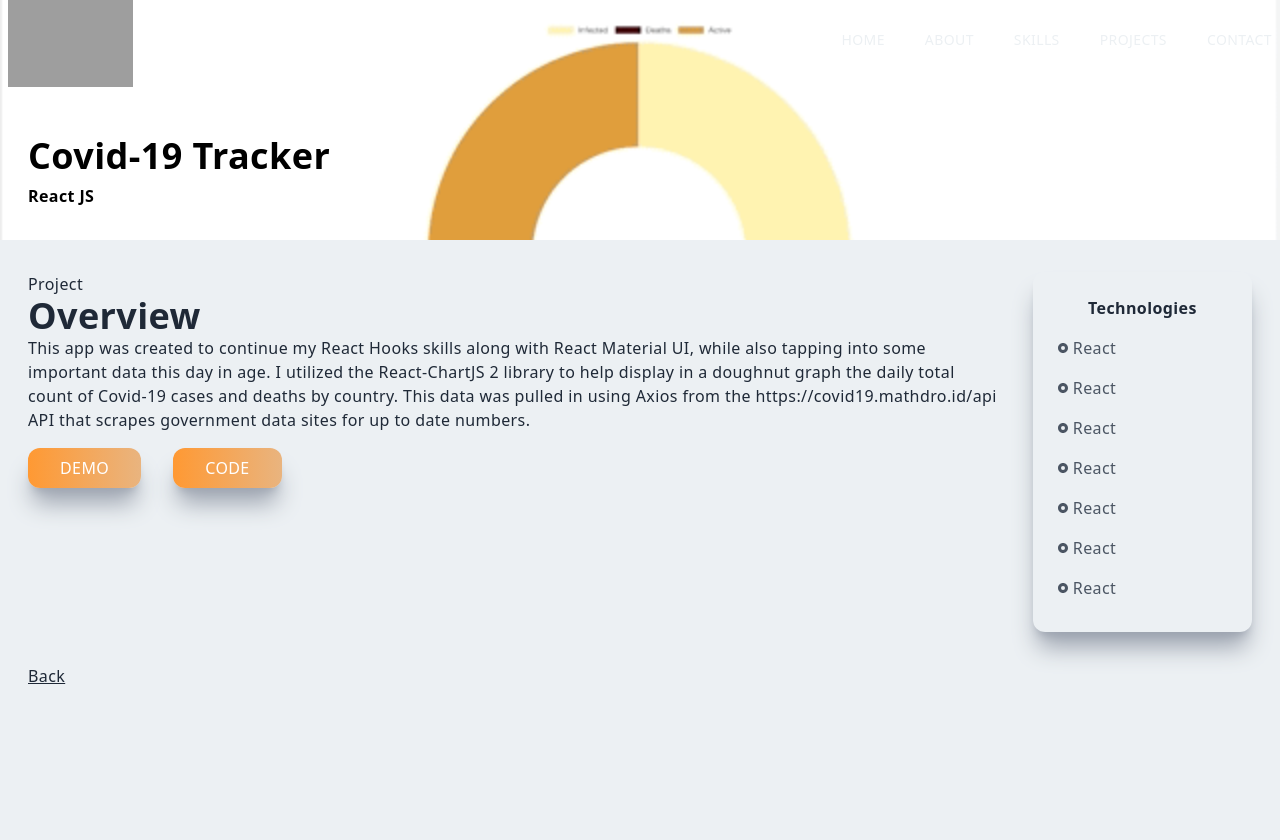
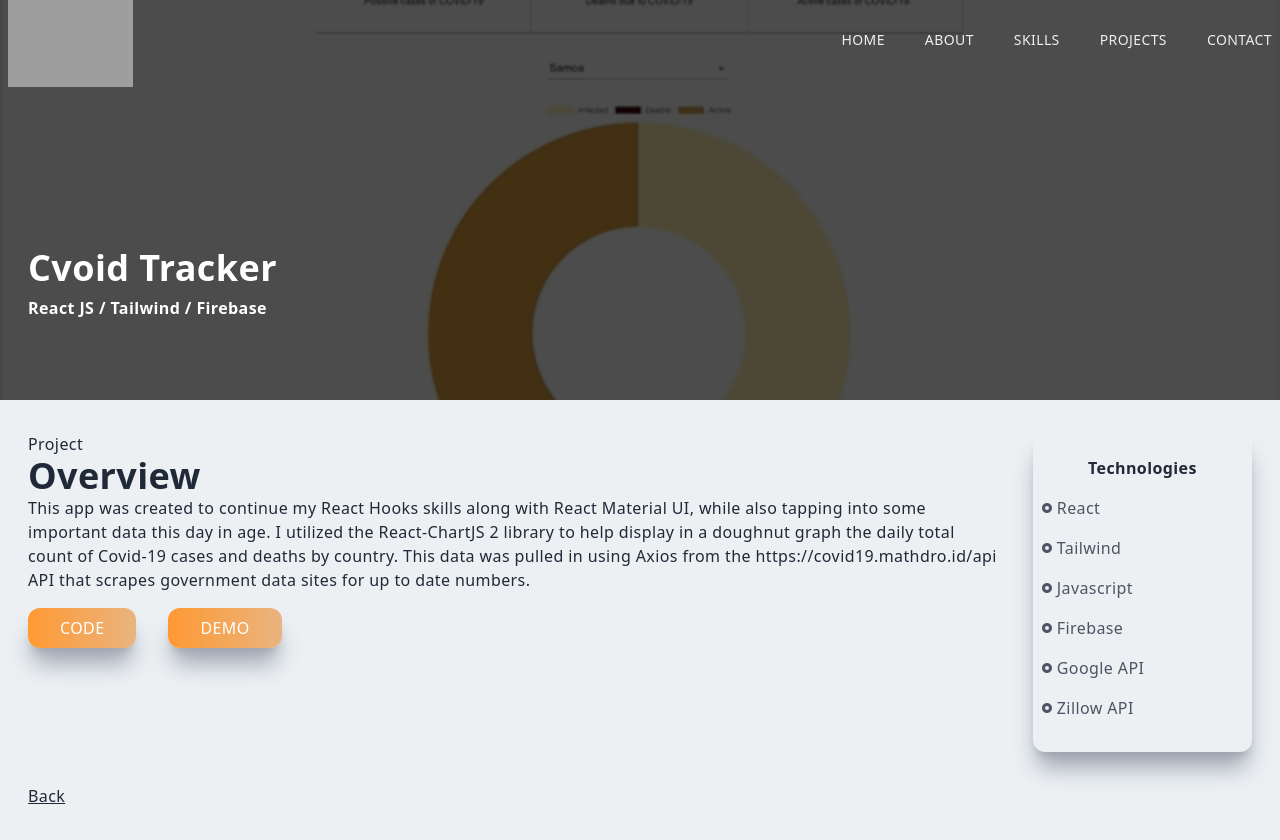
Before and after one commit to Pete-Sekesan/nextjs-portfolio-2023, a Next.js app: page /covid in a window 1280 px wide. Before the commit the page ends 800 px from the top, so only its background shows below. Built offline with nearby package versions, Linux system fonts and the light colour scheme; grey boxes are pictures that could not be loaded.

Commit message:
fixed styling on project page

```diff
--- a/pages/covid.jsx
+++ b/pages/covid.jsx
@@ -1,51 +1,80 @@
-import Image from 'next/image'
-import React from 'react'
-import covidImg from '../public/assets/covid-tracker.0062c8ea.gif'
-import { RiRadioButtonFill } from 'react-icons/ri'
-import Link from 'next/link'
+import Image from 'next/image';
+import React from 'react';
+import covidImg from '../public/assets/covid-tracker.0062c8ea.gif';
+import { RiRadioButtonFill } from 'react-icons/ri';
+import Link from 'next/link';
 
-
-function covid() {
+const covid = () => {
     return (
         <div className='w-full'>
-            <div className='w-screen h-[30vh] lg:-[40vh] relative'>
-                <div className='absolute top-0 left-0 w-full h-[30vh] lg:[40vh] bg-black/80 z-10'>
-                    <Image className='absolute z-1' layout='fill' objectFit='cover' src={covidImg} alt='/' />
-                    <div className='absolute top-[70%] max-w-[1240px] w-full left-[50%] right-[50%] translate-x-[-50%] translate-y-[-50%] text-black z-10 p-2'>
-                        <h2 className='py-2'> Covid-19 Tracker</h2>
-                        <h3> React JS</h3>
-                    </div>
+            <div className='w-screen h-[50vh] relative'>
+                <div className='absolute top-0 left-0 w-full h-[50vh] bg-black/70 z-10' />
+                <Image
+                    className='absolute z-1'
+                    layout='fill'
+                    objectFit='cover'
+                    src={covidImg}
+                    alt='/'
+                />
+                <div className='absolute top-[70%] max-w-[1240px] w-full left-[50%] right-[50%] translate-x-[-50%] translate-y-[-50%] text-white z-10 p-2'>
+                    <h2 className='py-2'>Cvoid Tracker</h2>
+                    <h3>React JS / Tailwind / Firebase</h3>
                 </div>
             </div>
-            <div className='max-w-[1240px] mx-auto p-2 grid md:grid-cols-5 gap-8 pt-8'>
+
+            <div className='max-w-[1240px] mx-auto p-2 grid md:grid-cols-5 gap-8 py-8'>
                 <div className='col-span-4'>
                     <p>Project</p>
                     <h2>Overview</h2>
                     <p>
                         This app was created to continue my React Hooks skills along with React Material UI, while also tapping into some important data this day in age. I utilized the React-ChartJS 2 library to help display in a doughnut graph the daily total count of Covid-19 cases and deaths by country. This data was pulled in using Axios from the https://covid19.mathdro.id/api API that scrapes government data sites for up to date numbers.
                     </p>
-                    <button className='px-8 py-2 mt-4 mr-8'>Demo</button>
-                    <button className='px-8 py-2 mt-4'>Code</button>
+                    <a
+                        href='https://github.com/Pete-Sekesan/covid-19-tracker'
+                        target='_blank'
+                        rel='noreferrer'
+                    >
+                        <button className='px-8 py-2 mt-4 mr-8'>Code</button>
+                    </a>
+                    <a
+                        href='https://sleepy-hamilton-f8ea80.netlify.app/'
+                        target='_blank'
+                        rel='noreferrer'
+                    >
+                        <button className='px-8 py-2 mt-4'>Demo</button>
+                    </a>
                 </div>
-                <div className='col-span-4 md:col-span-1 shadow-xl shadow-gray-400 rounded-xl p-4'>
+                <div className='col-span-4 md:col-span-1 shadow-xl shadow-gray-400 rounded-xl py-4'>
                     <div className='p-2'>
                         <p className='text-center font-bold pb-2'>Technologies</p>
                         <div className='grid grid-cols-3 md:grid-cols-1'>
-                            <p className='text-gray-600 py-2 flex items-center'><RiRadioButtonFill className='pr-1' />React</p>
-                            <p className='text-gray-600 py-2 flex items-center'><RiRadioButtonFill className='pr-1' />React</p>
-                            <p className='text-gray-600 py-2 flex items-center'><RiRadioButtonFill className='pr-1' />React</p>
-                            <p className='text-gray-600 py-2 flex items-center'><RiRadioButtonFill className='pr-1' />React</p>
-                            <p className='text-gray-600 py-2 flex items-center'><RiRadioButtonFill className='pr-1' />React</p>
-                            <p className='text-gray-600 py-2 flex items-center'><RiRadioButtonFill className='pr-1' />React</p>
-                            <p className='text-gray-600 py-2 flex items-center'><RiRadioButtonFill className='pr-1' />React</p>
-
+                            <p className='text-gray-600 py-2 flex items-center'>
+                                <RiRadioButtonFill className='pr-1' /> React
+                            </p>
+                            <p className='text-gray-600 py-2 flex items-center'>
+                                <RiRadioButtonFill className='pr-1' /> Tailwind
+                            </p>
+                            <p className='text-gray-600 py-2 flex items-center'>
+                                <RiRadioButtonFill className='pr-1' /> Javascript
+                            </p>
+                            <p className='text-gray-600 py-2 flex items-center'>
+                                <RiRadioButtonFill className='pr-1' /> Firebase
+                            </p>
+                            <p className='text-gray-600 py-2 flex items-center'>
+                                <RiRadioButtonFill className='pr-1' /> Google API
+                            </p>
+                            <p className='text-gray-600 py-2 flex items-center'>
+                                <RiRadioButtonFill className='pr-1' /> Zillow API
+                            </p>
                         </div>
                     </div>
                 </div>
-                <Link href='/#projects'><p className='underline cursor-pointer'>Back</p></Link>
+                <Link href='/#projects'>
+                    <p className='underline cursor-pointer'>Back</p>
+                </Link>
             </div>
         </div>
-    )
-}
+    );
+};
 
-export default covid
+export default covid;
```
